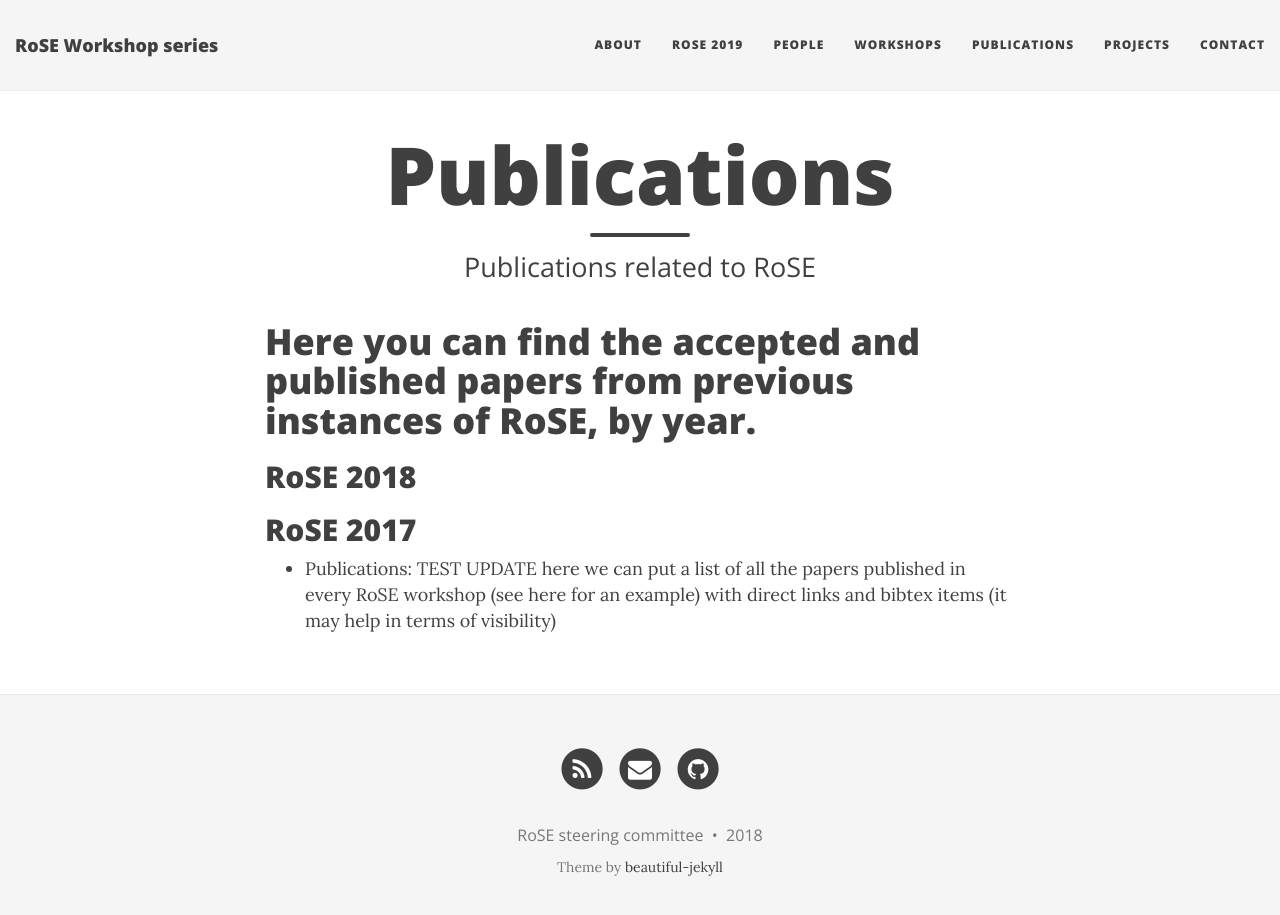
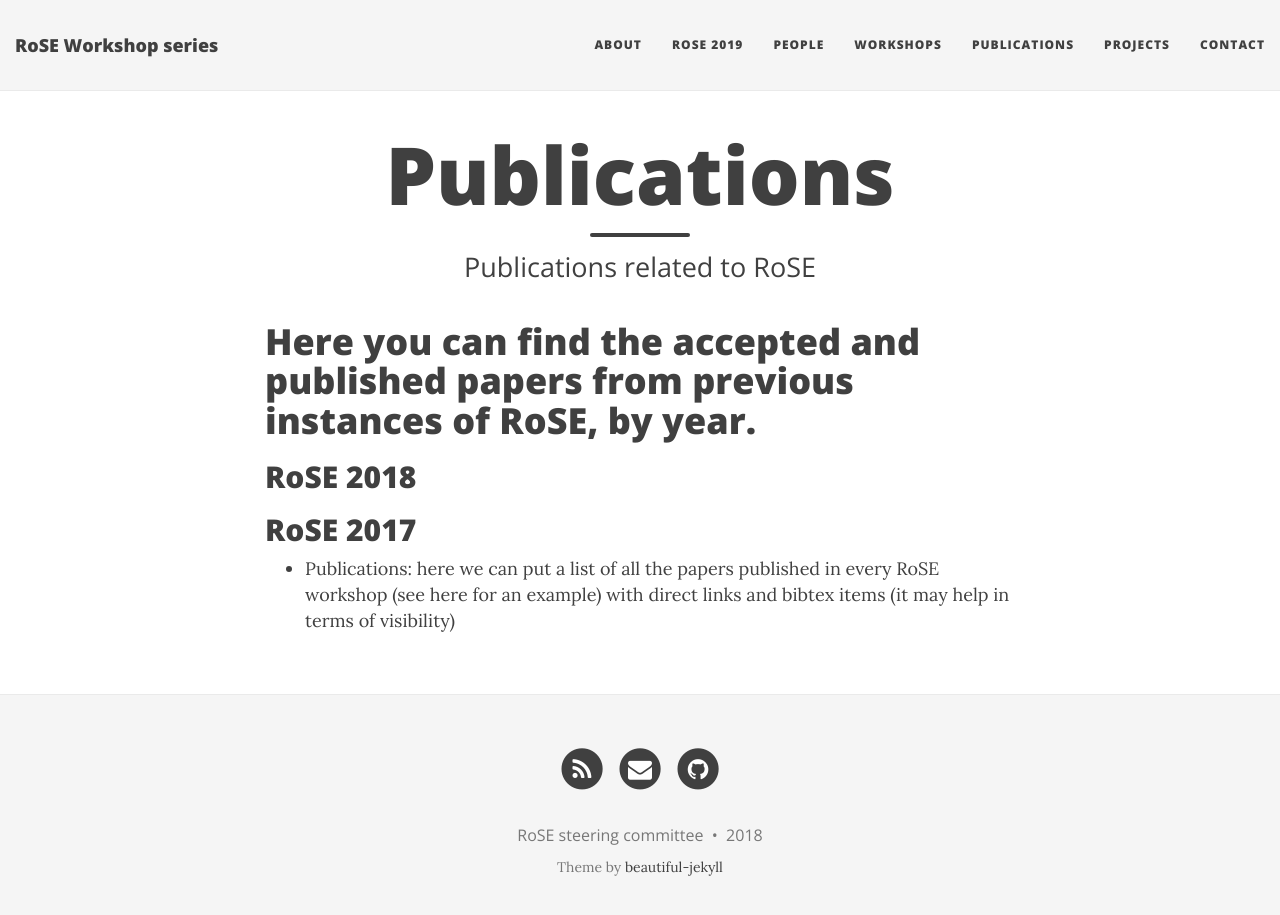
Before and after one commit to rose-workshops/rose-workshops.github.io, a Jekyll site: the page built from publications.md, in a window 1280 px wide and 928 px high. Shown: the top 915 px of the window. Built offline with Jekyll 4.4.1, drawn with Linux system fonts in a browser that asks for light colours; nearby versions of some CDN libraries.

Commit message:
Update publications.md

```diff
--- a/publications.md
+++ b/publications.md
@@ -11,4 +11,4 @@ subtitle: Publications related to RoSE
 ## RoSE 2017
 
 
-- Publications: TEST UPDATE here we can put a list of all the papers published in every RoSE workshop (see here for an example) with direct links and bibtex items (it may help in terms of visibility)
+- Publications: here we can put a list of all the papers published in every RoSE workshop (see here for an example) with direct links and bibtex items (it may help in terms of visibility)
```
